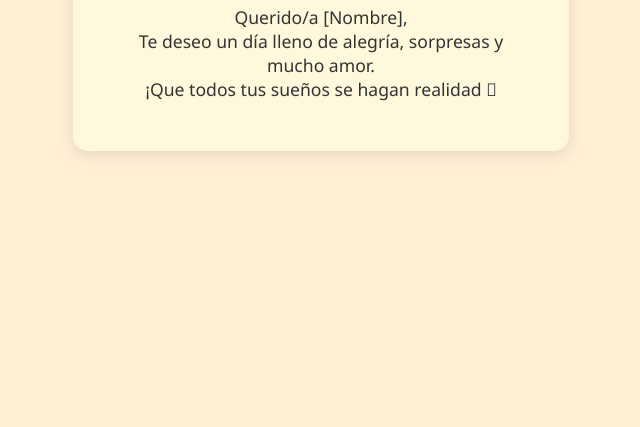
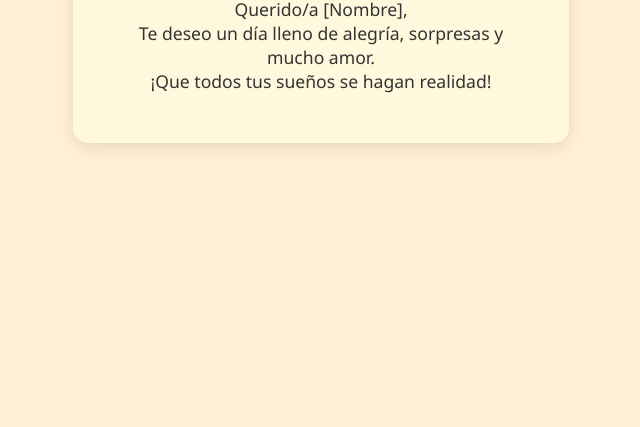
Before and after one commit to La-Pupa/Feliz-Cumplea-os, a plain HTML site: page felicitacion.html in a window 1280 px wide. Shown: the part 389-816 px from the top of the page, without its empty margins (319-959 px from the left). Drawn offline with Linux system fonts and the light colour scheme.

Commit message:
Update felicitacion.html

```diff
--- a/felicitacion.html
+++ b/felicitacion.html
@@ -11,6 +11,7 @@
             justify-content: center;
             align-items: center;
             height: 100vh;
+            margin: 0;
         }
         .carta {
             background: #fff8dc;
@@ -35,5 +36,8 @@
         <p>
             Querido/a [Nombre],<br>
             Te deseo un día lleno de alegría, sorpresas y mucho amor.<br>
-            ¡Que todos tus sueños se hagan realidad
-
+            ¡Que todos tus sueños se hagan realidad!
+        </p>
+    </div>
+</body>
+</html>
```
